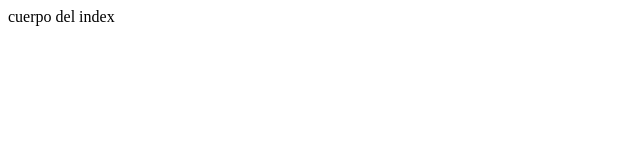
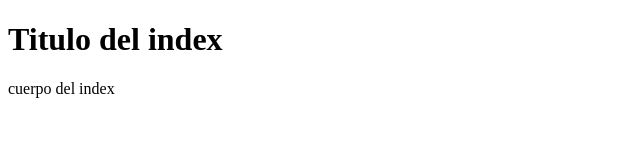
Before and after one commit to monsalve27/adso2773474, a plain HTML site: page index.html in a window 1280 px wide. Shown: the whole page, without its empty margins (0-640 px from the left). Drawn offline with Linux system fonts and the light colour scheme.

Commit message:
Update index.html add h1 and p

```diff
--- a/index.html
+++ b/index.html
@@ -4,6 +4,8 @@
         <title>prueba</title>
     </head>
     <body>
-        cuerpo del index
+        <h1>Titulo del index</h1>
+        <p>cuerpo del index</p>
+
     </body>
 </html>
```
